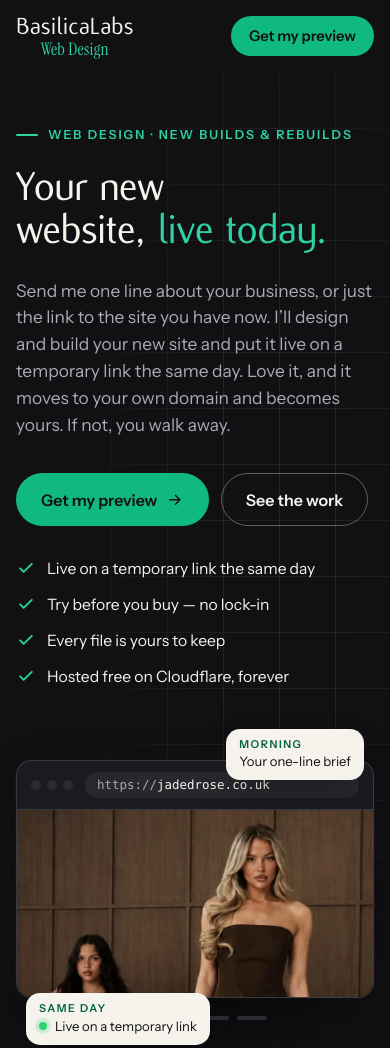
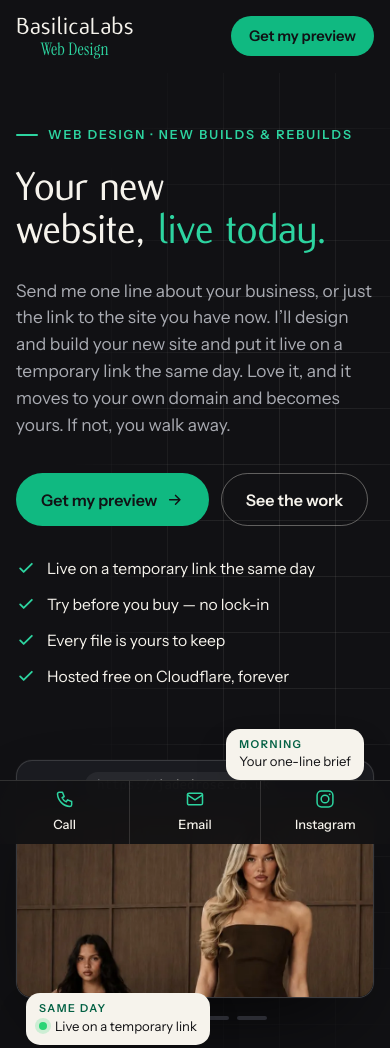
Before and after one commit to OttomanLabsAI/BasilicaLabsWebDesign, a website: page public/index.html in a window 390 px wide. Shown: the top 1048 px of the page. Drawn offline with Linux system fonts and the light colour scheme.

Commit message:
Keep the contact options on screen with a fixed bottom bar
The owner wanted the contact details on show at all times. The full footer
is too tall to pin, so a slim bar fixed to the bottom of every page carries
the contact options instead, and the footer stays where it is.

- Call, email and Instagram @BasilicaLabs.AI, spelled out on desktop and as
  three full-height tap targets on phones
- Page padding and scroll padding keep the bar from covering the footer or a
  focused form field
- The same bar on the 404 page, labelled "Get in touch" for screen readers
- CLAUDE.md records the bar as part of the design, with v2.2 in the ledger

```diff
--- a/package.json
+++ b/package.json
@@ -1,6 +1,6 @@
 {
   "name": "basilicalabswebdesign",
-  "version": "2.1.0",
+  "version": "2.2.0",
   "private": true,
   "description": "BasilicaLabs Web Design - the sales site for the web design service. Cloudflare Workers static assets, no build step.",
   "scripts": {
--- a/public/assets/css/site.css
+++ b/public/assets/css/site.css
@@ -45,15 +45,16 @@
   --wrap:1240px; --gutter:clamp(16px,4vw,40px);
   --r-sm:10px; --r:16px; --r-lg:24px;
   --shadow:0 1px 2px rgba(17,17,20,.06),0 18px 40px -18px rgba(17,17,20,.28);
-  --header-h:72px;
+  --header-h:72px; --bar-h:60px;
 }
 
 /* ── base ── */
 *,*::before,*::after{box-sizing:border-box}
-html{-webkit-text-size-adjust:100%;scroll-behavior:smooth;scroll-padding-top:calc(var(--header-h) + 12px)}
+html{-webkit-text-size-adjust:100%;scroll-behavior:smooth;scroll-padding-top:calc(var(--header-h) + 12px);
+  scroll-padding-bottom:var(--bar-h)}
 body{margin:0;background:var(--paper);color:var(--text);font:400 1.0625rem/1.6 var(--sans);
   -webkit-font-smoothing:antialiased;-moz-osx-font-smoothing:grayscale;text-rendering:optimizeLegibility;
-  font-synthesis:none}
+  font-synthesis:none;padding-bottom:var(--bar-h)}
 img,svg{display:block;max-width:100%}
 a{color:inherit}
 h1,h2,h3{font-family:var(--display);font-weight:500;margin:0;line-height:1.02;letter-spacing:-.01em;
@@ -354,6 +355,27 @@ h1 em,h2 em{font-family:var(--serif);font-style:italic;font-weight:400;font-size
 .legal a{color:var(--on-dark);text-decoration:none}
 @media (max-width:860px){.foot-grid{grid-template-columns:repeat(2,minmax(0,1fr))}.foot-brand{grid-column:1/-1}}
 
+/* ── contact bar: fixed to the bottom of every page, on show at all times ── */
+.contact-bar{position:fixed;left:0;right:0;bottom:0;z-index:60;height:var(--bar-h);color:var(--on-dark);
+  background:rgba(17,17,20,.95);-webkit-backdrop-filter:saturate(1.4) blur(14px);backdrop-filter:saturate(1.4) blur(14px);
+  border-top:1px solid var(--line-dark)}
+.contact-bar .wrap{display:flex;align-items:center;justify-content:center;gap:clamp(8px,2.4vw,28px);height:100%}
+.contact-bar .label{font:600 .72rem/1 var(--sans);letter-spacing:.16em;text-transform:uppercase;color:var(--muted-dark);margin-right:4px}
+.contact-bar a{display:inline-flex;align-items:center;gap:9px;padding:9px 14px;border-radius:999px;color:var(--on-dark);
+  text-decoration:none;font-weight:500;font-size:.95rem;white-space:nowrap;transition:background-color .15s}
+.contact-bar a:hover{background:rgba(246,243,236,.08)}
+.contact-bar svg{width:18px;height:18px;flex:none;color:var(--accent-bright)}
+.contact-bar .short{display:none}
+@media (max-width:720px){
+  :root{--bar-h:64px}
+  .contact-bar .wrap{width:100%;gap:0}
+  .contact-bar .label,.contact-bar .long{display:none}
+  .contact-bar .short{display:inline}
+  .contact-bar a{flex:1;height:100%;flex-direction:column;justify-content:center;gap:6px;padding:0 4px;border-radius:0;font-size:.8rem}
+  .contact-bar a + a{border-left:1px solid var(--line-dark)}
+  .contact-bar svg{width:20px;height:20px}
+}
+
 /* ── 404 ── */
 .lost{min-height:calc(100vh - var(--header-h));display:grid;align-items:center}
 .lost .big{font:500 clamp(6rem,3rem + 16vw,15rem)/.8 var(--display);letter-spacing:-.04em;color:var(--accent-bright)}
--- a/public/index.html
+++ b/public/index.html
@@ -442,5 +442,14 @@
   </div>
 </footer>
 
+<aside class="contact-bar" aria-label="Get in touch">
+  <div class="wrap">
+    <span class="label">Get in touch</span>
+    <a href="tel:+447713563722" aria-label="Call +44 7713 563722"><svg viewBox="0 0 24 24" fill="none" stroke="currentColor" stroke-width="1.8" stroke-linecap="round" stroke-linejoin="round" aria-hidden="true"><path d="M5 4h4l2 5-2.5 1.5a11 11 0 0 0 5 5L15 13l5 2v4a2 2 0 0 1-2 2A16 16 0 0 1 3 6a2 2 0 0 1 2-2"/></svg><span class="long">+44&nbsp;7713&nbsp;563722</span><span class="short">Call</span></a>
+    <a href="mailto:fid_kk@proton.me?subject=Website%20Design" aria-label="Email fid_kk@proton.me"><svg viewBox="0 0 24 24" fill="none" stroke="currentColor" stroke-width="1.8" stroke-linecap="round" stroke-linejoin="round" aria-hidden="true"><rect x="3" y="5" width="18" height="14" rx="2"/><path d="M3 7l9 6 9-6"/></svg><span class="long">fid_kk@proton.me</span><span class="short">Email</span></a>
+    <a href="https://instagram.com/basilicalabs.ai" target="_blank" rel="noopener" aria-label="Instagram — @BasilicaLabs.AI"><svg viewBox="0 0 24 24" fill="none" stroke="currentColor" stroke-width="1.8" stroke-linecap="round" aria-hidden="true"><rect x="2.5" y="2.5" width="19" height="19" rx="5.2"/><circle cx="12" cy="12" r="4.6"/><circle cx="17.6" cy="6.4" r="1.15" fill="currentColor" stroke="none"/></svg><span class="long">@BasilicaLabs.AI</span><span class="short">Instagram</span></a>
+  </div>
+</aside>
+
 </body>
 </html>
```
Also changed, not shown: CLAUDE.md (+10 -2 lines), public/404.html (+9 -0 lines), README.md, 1 other file.
